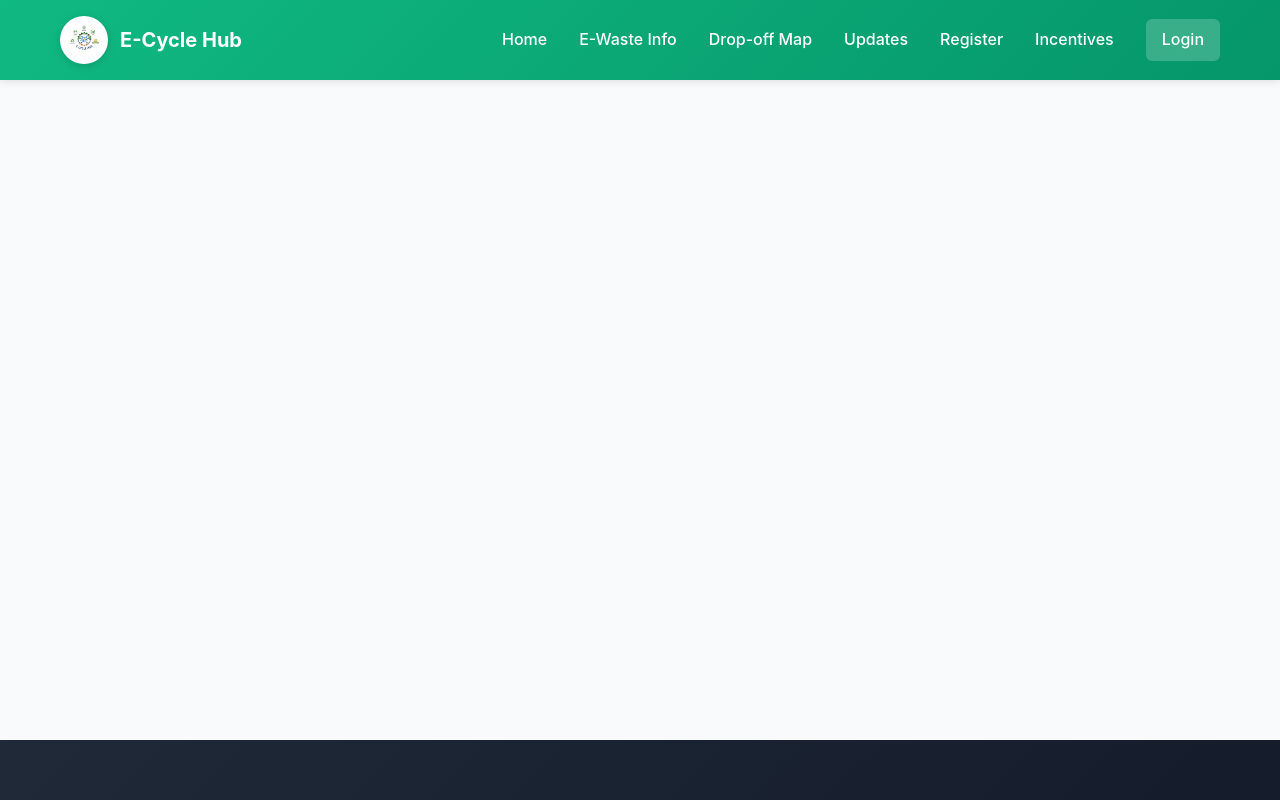
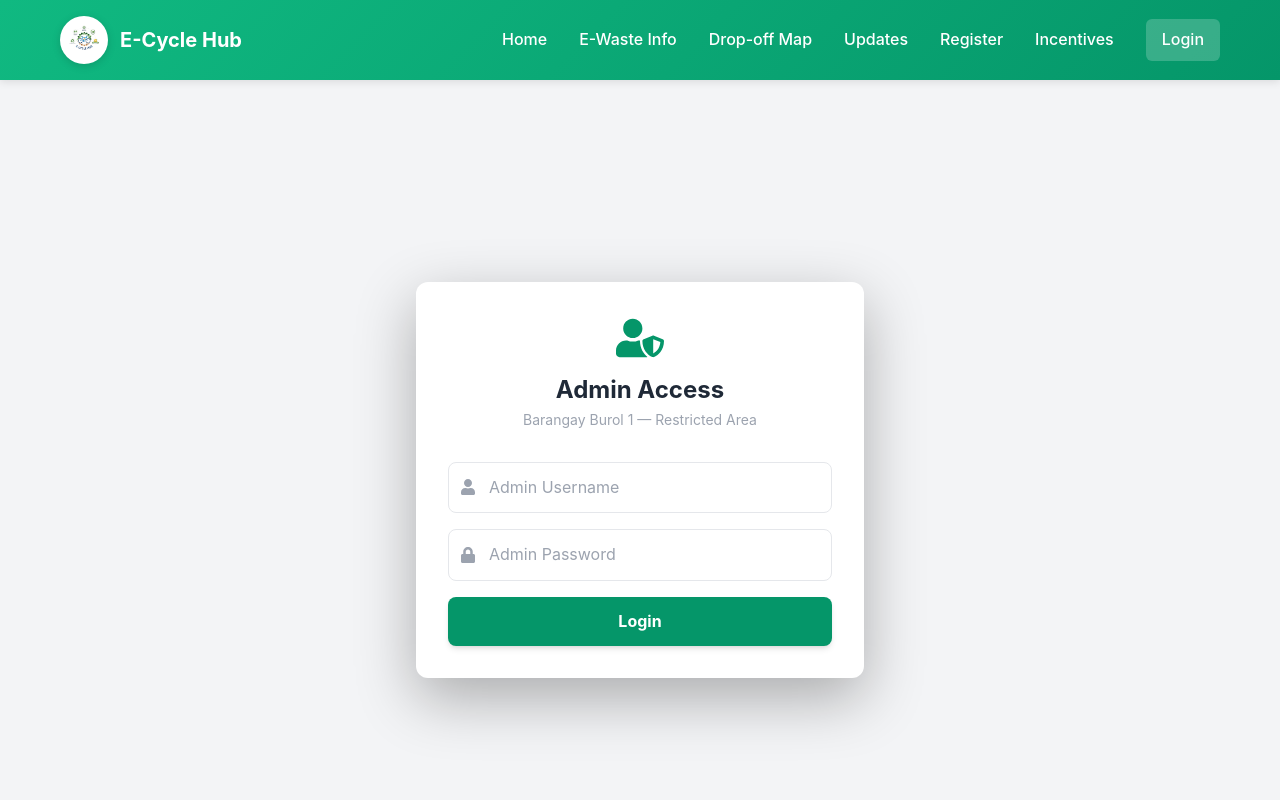
Before and after one commit to Arnold277356/Code-LOCAL, a React (Create React App) app in the folder frontend/: page /admin-login in a window 1280 px wide. Shown: the top 800 px of the page. Built offline with nearby package versions, Linux system fonts and the light colour scheme; no server answers; the HTML template or start-up script is replaced by a standard one.

Commit message:
Add admin login and protected admin dashboard

```diff
--- a/frontend/src/App.js
+++ b/frontend/src/App.js
@@ -12,6 +12,8 @@ import IncentivesPage from './pages/IncentivesPage';
 import LoginPage from './pages/LoginPage';
 import DashboardPage from './pages/DashboardPage';
 import AdminDashboard from './pages/AdminDashboard';
+import AdminLoginPage from './pages/AdminLoginPage';
+import ProtectedAdminRoute from './components/ProtectedAdminRoute';
 
 function App() {
   const [announcements, setAnnouncements] = useState([]);
@@ -63,7 +65,19 @@ function AppContent({ announcements, dropOffs }) {
           <Route path="/incentives" element={<IncentivesPage />} />
           <Route path="/login" element={<LoginPage />} />
           <Route path="/dashboard" element={<DashboardPage />} />
-          <Route path="/admin-panel" element={<AdminDashboard />} />
+
+          {/* Hidden admin login — not linked anywhere in the UI */}
+          <Route path="/admin-login" element={<AdminLoginPage />} />
+
+          {/* Protected admin dashboard — redirects to home if not authenticated */}
+          <Route
+            path="/admin-panel"
+            element={
+              <ProtectedAdminRoute>
+                <AdminDashboard />
+              </ProtectedAdminRoute>
+            }
+          />
         </Routes>
       </main>
       <Footer />
--- /dev/null
+++ b/frontend/src/components/ProtectedAdminRoute.js
@@ -0,0 +1,15 @@
+import React from 'react';
+import { Navigate } from 'react-router-dom';
+
+function ProtectedAdminRoute({ children }) {
+  const adminToken = localStorage.getItem('adminToken');
+
+  if (!adminToken) {
+    // Silently redirect to home — don't reveal the admin login page exists
+    return <Navigate to="/" replace />;
+  }
+
+  return children;
+}
+
+export default ProtectedAdminRoute;
--- /dev/null
+++ b/frontend/src/pages/AdminLoginPage.js
@@ -0,0 +1,99 @@
+import React, { useState } from 'react';
+import { useNavigate } from 'react-router-dom';
+import Swal from 'sweetalert2';
+import { FaUserShield, FaLock, FaUser } from 'react-icons/fa';
+
+function AdminLoginPage() {
+  const [credentials, setCredentials] = useState({ username: '', password: '' });
+  const [loading, setLoading] = useState(false);
+  const navigate = useNavigate();
+
+  const handleChange = (e) => {
+    setCredentials(prev => ({ ...prev, [e.target.name]: e.target.value }));
+  };
+
+  const handleSubmit = async (e) => {
+    e.preventDefault();
+    setLoading(true);
+
+    try {
+      const response = await fetch('https://burol-1-web-backend.onrender.com/api/admin/login', {
+        method: 'POST',
+        headers: { 'Content-Type': 'application/json' },
+        body: JSON.stringify(credentials)
+      });
+
+      const data = await response.json();
+
+      if (response.ok && data.success) {
+        // Store admin session token in localStorage
+        localStorage.setItem('adminToken', data.token);
+        navigate('/admin-panel');
+      } else {
+        Swal.fire({
+          icon: 'error',
+          title: 'Access Denied',
+          text: data.error || 'Invalid admin credentials.'
+        });
+      }
+    } catch (err) {
+      Swal.fire({
+        icon: 'error',
+        title: 'Error',
+        text: 'Could not connect to server. Please try again.'
+      });
+    } finally {
+      setLoading(false);
+    }
+  };
+
+  return (
+    <div className="min-h-screen bg-gray-100 flex items-center justify-center p-6">
+      <div className="bg-white rounded-xl shadow-lg p-8 w-full max-w-md">
+        <div className="text-center mb-8">
+          <FaUserShield className="text-emerald-600 text-5xl mx-auto mb-3" />
+          <h1 className="text-2xl font-bold text-gray-800">Admin Access</h1>
+          <p className="text-gray-400 text-sm mt-1">Barangay Burol 1 — Restricted Area</p>
+        </div>
+
+        <form onSubmit={handleSubmit} className="space-y-4">
+          <div className="relative">
+            <FaUser className="absolute left-3 top-1/2 -translate-y-1/2 text-gray-400" />
+            <input
+              type="text"
+              name="username"
+              value={credentials.username}
+              onChange={handleChange}
+              placeholder="Admin Username"
+              className="w-full pl-10 pr-4 py-3 border border-gray-200 rounded-lg focus:outline-none focus:ring-2 focus:ring-emerald-400"
+              required
+            />
+          </div>
+
+          <div className="relative">
+            <FaLock className="absolute left-3 top-1/2 -translate-y-1/2 text-gray-400" />
+            <input
+              type="password"
+              name="password"
+              value={credentials.password}
+              onChange={handleChange}
+              placeholder="Admin Password"
+              className="w-full pl-10 pr-4 py-3 border border-gray-200 rounded-lg focus:outline-none focus:ring-2 focus:ring-emerald-400"
+              required
+            />
+          </div>
+
+          <button
+            type="submit"
+            disabled={loading}
+            className="w-full bg-emerald-600 hover:bg-emerald-700 text-white py-3 rounded-lg font-bold transition-all shadow-md mt-2"
+          >
+            {loading ? 'Verifying...' : 'Login'}
+          </button>
+        </form>
+      </div>
+    </div>
+  );
+}
+
+export default AdminLoginPage;
--- a/frontend/src/pages/RegisterPage.js
+++ b/frontend/src/pages/RegisterPage.js
@@ -1,19 +1,18 @@
-import React, { useState, useEffect } from 'react'; // Added useEffect
+import React, { useState } from 'react';
 import Swal from 'sweetalert2';
-import { FaUser, FaRecycle } from 'react-icons/fa'; // Added FaRecycle
+import { FaUser, FaRecycle } from 'react-icons/fa';
 import './RegisterPage.css';
 
 function RegisterPage() {
-  // Check if user is logged in
   const loggedInUser = JSON.parse(localStorage.getItem('user'));
   const isLoggedIn = !!loggedInUser;
 
   const [formData, setFormData] = useState({
-    first_name: isLoggedIn ? loggedInUser.first_name : '', // Pre-fill if logged in
+    first_name: isLoggedIn ? loggedInUser.first_name : '',
     middle_name: '',
-    last_name: isLoggedIn ? loggedInUser.last_name : '',   // Pre-fill if logged in
+    last_name: isLoggedIn ? loggedInUser.last_name : '',
     suffix: '',
-    address: '',
+    dropoff_address: '',
     age: '',
     contact: '',
     e_waste_type: '',
@@ -49,35 +48,72 @@ function RegisterPage() {
   const handleSubmit = async (e) => {
     e.preventDefault();
 
-    // 1. Validation Logic
+    if (!formData.consent) {
+      Swal.fire({ icon: 'warning', title: 'Consent Required', text: 'Please agree to the e-waste processing terms.' });
+      return;
+    }
+
+    // If user filled SOME e-waste fields, require ALL of them
+    const hasPartialEWaste = formData.dropoff_address || formData.weight || formData.e_waste_type;
+    const hasFullEWaste = formData.dropoff_address && formData.weight && formData.e_waste_type;
+
+    if (hasPartialEWaste && !hasFullEWaste) {
+      Swal.fire({ icon: 'warning', title: 'Incomplete E-Waste Info', text: 'If reporting e-waste, please fill in address, weight, and type.' });
+      return;
+    }
+
     if (isLoggedIn) {
-        if (!formData.e_waste_type || !formData.weight || !formData.address || !formData.consent) {
-            Swal.fire({ icon: 'warning', title: 'Required Fields', text: 'Please fill in E-waste type, weight, address, and check the consent box.' });
+      if (!hasFullEWaste) {
+        Swal.fire({ icon: 'warning', title: 'Required Fields', text: 'Please fill in E-waste type, weight, and drop-off address.' });
         return;
       }
     } else {
-        if (!formData.username || !formData.email || !formData.password || !formData.security_answer) {
-            Swal.fire({ icon: 'warning', title: 'Missing Info', text: 'Please complete all account fields.' });
+      if (!formData.username || !formData.email || !formData.password || !formData.first_name || !formData.last_name || !formData.security_answer) {
+        Swal.fire({ icon: 'warning', title: 'Missing Info', text: 'Please complete all required account fields.' });
+        return;
+      }
+      if (formData.password !== formData.confirm_password) {
+        Swal.fire({ icon: 'warning', title: 'Password Mismatch', text: 'Passwords do not match.' });
         return;
       }
     }
 
     setLoading(true);
 
-    // --- STEP 1: DEFINE THE PAYLOAD ---
-    const payload = isLoggedIn
-      ? {
-          ...formData,
+    let payload;
+
+    if (isLoggedIn) {
+      payload = {
         userId: loggedInUser?.id,
+        dropoff_address: formData.dropoff_address,
+        e_waste_type: formData.e_waste_type,
         weight: parseFloat(formData.weight),
-          age: formData.age ? parseInt(formData.age) : null
+        consent: formData.consent,
+      };
+    } else {
+      // Clean payload for new registration — only include e-waste if filled
+      payload = {
+        first_name: formData.first_name,
+        middle_name: formData.middle_name,
+        last_name: formData.last_name,
+        suffix: formData.suffix,
+        age: formData.age ? parseInt(formData.age) : null,
+        contact: formData.contact,
+        username: formData.username,
+        email: formData.email,
+        password: formData.password,
+        security_question: formData.security_question,
+        security_answer: formData.security_answer,
+        consent: formData.consent,
+        ...(hasFullEWaste && {
+          dropoff_address: formData.dropoff_address,
+          e_waste_type: formData.e_waste_type,
+          weight: parseFloat(formData.weight),
+        }),
+      };
     }
-      : formData;
 
-    // --- STEP 2: THE CONSOLE LOG YOU NEED ---
-    console.log("--- DEBUGGING DATA FOR BARANGAY ---");
     console.log("Payload being sent:", payload);
-    console.log("Check User ID specifically:", payload.userId);
 
     try {
       const endpoint = isLoggedIn ? '/api/e-waste-only' : '/api/registrations';
@@ -98,7 +134,7 @@ function RegisterPage() {
         });
       } else {
         const error = await response.json();
-        Swal.fire({ icon: 'error', title: 'Failed', text: error.error });
+        Swal.fire({ icon: 'error', title: 'Failed', text: error.error || 'Something went wrong.' });
       }
     } catch (err) {
       Swal.fire({ icon: 'error', title: 'Error', text: 'Server error. Please try again.' });
@@ -118,22 +154,46 @@ function RegisterPage() {
       <div className="max-w-4xl mx-auto px-4 py-8">
         <form onSubmit={handleSubmit} className="space-y-6 bg-white p-8 rounded-xl shadow-lg border border-gray-100">
 
-          {/* SECTION 1: E-WASTE (ALWAYS VISIBLE) */}
+          {/* SECTION 1: E-WASTE — optional for new users, required for logged-in */}
           <div className="bg-blue-50 p-6 rounded-lg border-2 border-blue-200">
-            <h2 className="text-lg font-bold text-blue-900 mb-4 flex items-center gap-2">
+            <h2 className="text-lg font-bold text-blue-900 mb-1 flex items-center gap-2">
               <FaRecycle className="text-blue-600" /> 1. E-Waste Details
+              {!isLoggedIn && <span className="text-sm font-normal text-blue-500 ml-2">(Optional)</span>}
             </h2>
+            {!isLoggedIn && (
+              <p className="text-sm text-blue-600 mb-4">You can report e-waste now or later from your dashboard.</p>
+            )}
             <div className="grid grid-cols-1 md:grid-cols-2 gap-4">
-              <input type="text" name="address" value={formData.address} onChange={handleChange} placeholder="Drop-off Address *" className="p-2.5 border rounded-lg bg-white" required />
-              <input type="number" name="weight" value={formData.weight} onChange={handleChange} placeholder="Weight (kg) *" className="p-2.5 border rounded-lg bg-white" required />
-              <select name="e_waste_type" value={formData.e_waste_type} onChange={handleChange} className="p-2.5 border rounded-lg bg-white md:col-span-2" required>
-                <option value="">Select E-Waste Type *</option>
+              {/* No `required` attribute — validation handled in JS */}
+              <input
+                type="text"
+                name="dropoff_address"
+                value={formData.dropoff_address}
+                onChange={handleChange}
+                placeholder={`Drop-off Address${isLoggedIn ? ' *' : ''}`}
+                className="p-2.5 border rounded-lg bg-white"
+              />
+              <input
+                type="number"
+                name="weight"
+                value={formData.weight}
+                onChange={handleChange}
+                placeholder={`Weight (kg)${isLoggedIn ? ' *' : ''}`}
+                className="p-2.5 border rounded-lg bg-white"
+              />
+              <select
+                name="e_waste_type"
+                value={formData.e_waste_type}
+                onChange={handleChange}
+                className="p-2.5 border rounded-lg bg-white md:col-span-2"
+              >
+                <option value="">Select E-Waste Type{isLoggedIn ? ' *' : ''}</option>
                 {eWasteTypes.map(t => <option key={t} value={t}>{t}</option>)}
               </select>
             </div>
           </div>
 
-          {/* SECTION 2: ACCOUNT (HIDDEN IF LOGGED IN) */}
+          {/* SECTION 2: ACCOUNT — hidden if logged in */}
           {!isLoggedIn && (
             <div className="bg-purple-50 p-6 rounded-lg border-2 border-purple-200">
               <h2 className="text-lg font-bold text-purple-900 mb-4 flex items-center gap-2">
@@ -155,7 +215,8 @@ function RegisterPage() {
           )}
 
           <div className="flex items-center gap-2 px-2">
-            <input type="checkbox" name="consent" checked={formData.consent} onChange={handleChange} className="w-5 h-5" required />
+            {/* No `required` here either — handled in JS so we can show a proper message */}
+            <input type="checkbox" name="consent" checked={formData.consent} onChange={handleChange} className="w-5 h-5" />
             <span className="text-sm text-gray-600">I agree to the e-waste processing terms.</span>
           </div>
 
```
Also changed, not shown: frontend/src/pages/AdminDashboard.js (+43 -5 lines), 1 other file (tests, documents, lock files or other folders). Lines whose indentation alone changed are shown as unchanged.
